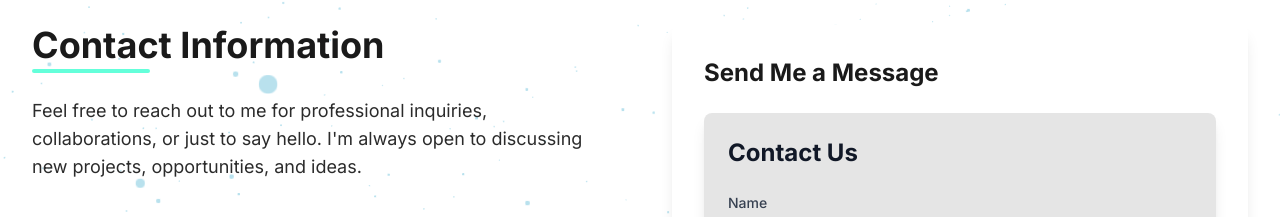
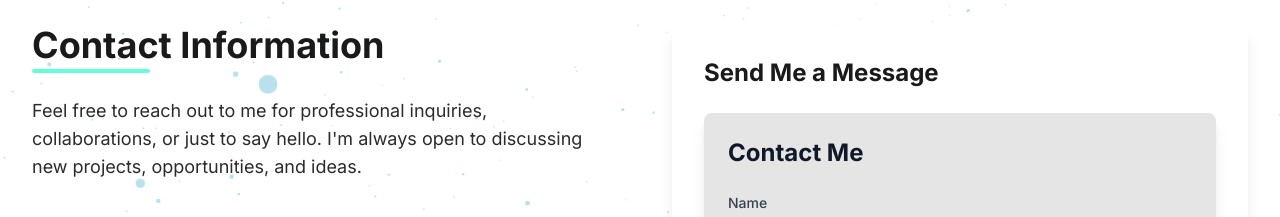
Before and after one commit to DhruvAthaide/PortfolioWebsite, a React (Vite) app: page /contact in a window 1280 px wide. Shown: the part 183-400 px from the top of the page. Built offline with nearby package versions, Linux system fonts and the light colour scheme; no server answers.

Commit message:
Updated ContactForm UI

```diff
--- a/src/components/ui/ContactForm.tsx
+++ b/src/components/ui/ContactForm.tsx
@@ -17,8 +17,8 @@ const ContactForm = () => {
   // Memoize the EmailJS configuration using environment variables
   const emailJSConfig = useMemo(() => ({
     publicKey: 'MfP_PCzJ0Z36Wlahh',
-    serviceId: import.meta.env.VITE_EMAILJS_SERVICE_ID || '',
-    templateId: import.meta.env.VITE_EMAILJS_TEMPLATE_ID || '',
+    serviceId: 'service_zl1gkve',
+    templateId: 'template_381q95y',
   }), []);
 
   useEffect(() => {
@@ -154,7 +154,7 @@ const ContactForm = () => {
 
   return (
     <div className="max-w-2xl mx-auto p-6 rounded-lg shadow-lg" style={{ backgroundColor: 'rgb(0 0 0 / 0.1)' }}>
-      <h2 className="text-2xl font-bold text-gray-900 dark:text-white mb-6">Contact Us</h2>
+      <h2 className="text-2xl font-bold text-gray-900 dark:text-white mb-6">Contact Me</h2>
 
       <div className="space-y-6">
         {submitSuccess && (
```
